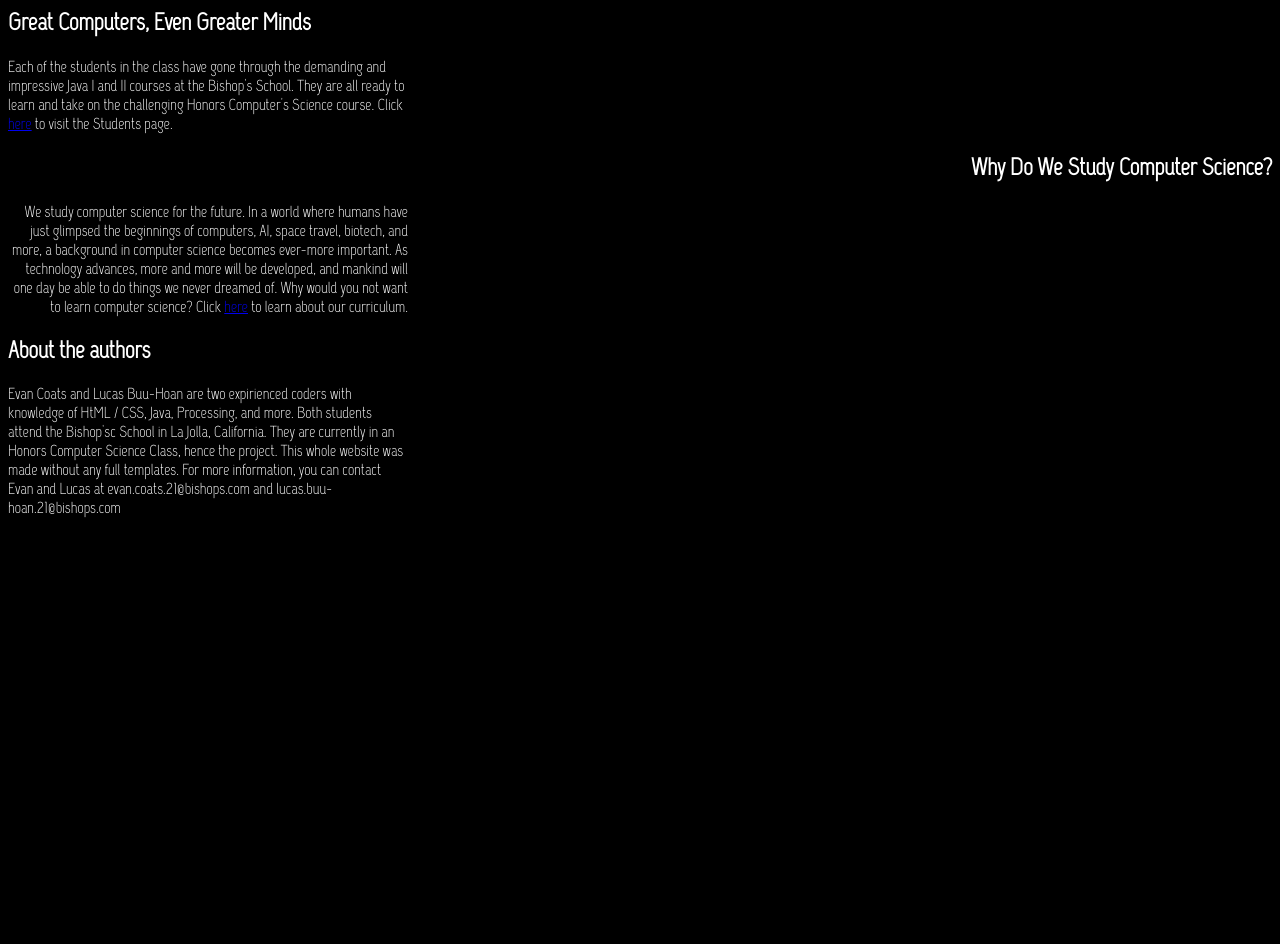
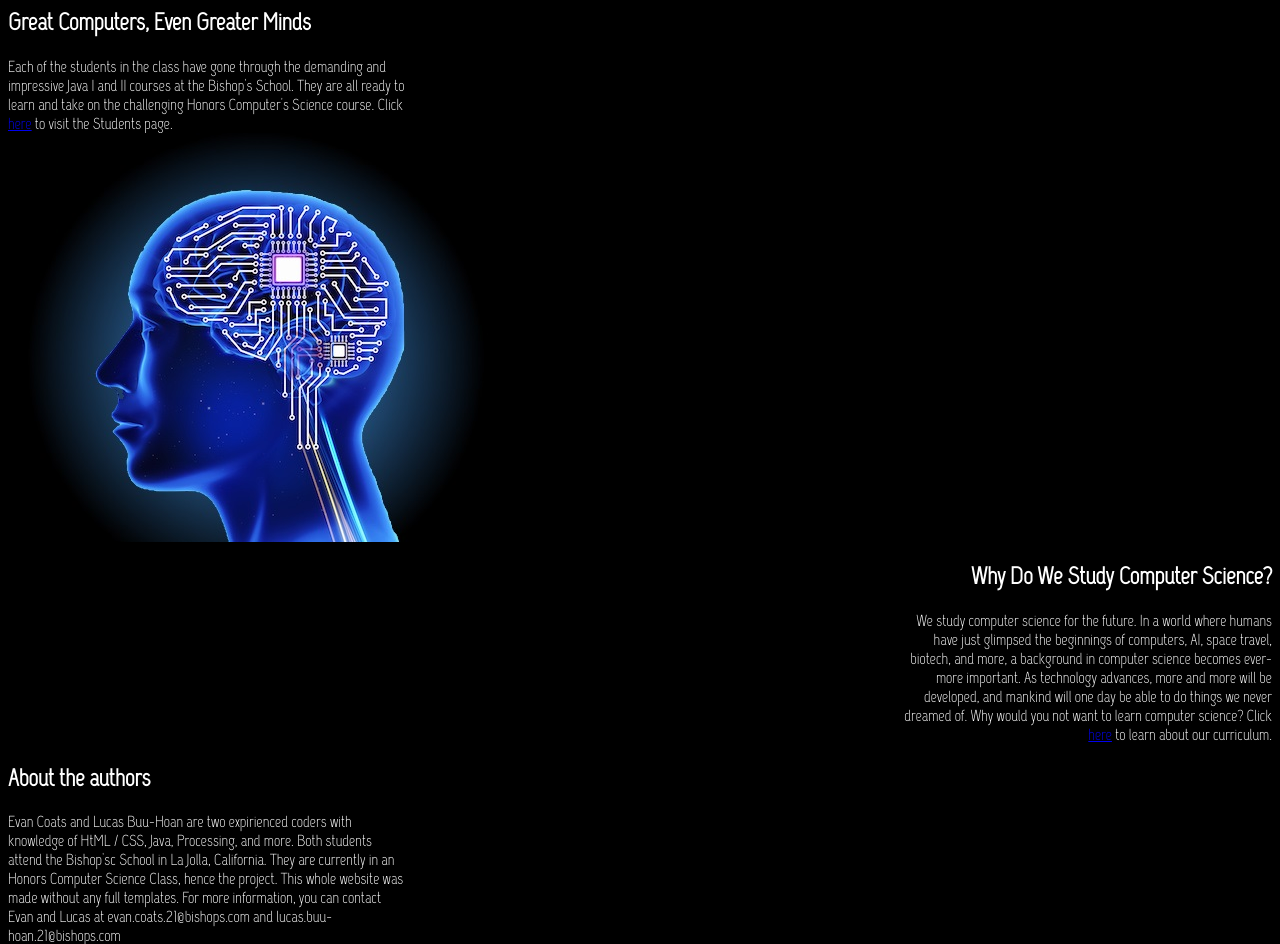
Before and after one commit to hapev/Evan-LucasCompSciWebsite, a plain HTML site: page Index.html in a window 1280 px wide. Shown: the part 840-1784 px from the top of the page. Before the commit the page ends 1373 px from the top, so only its background shows below. Drawn offline with Linux system fonts and the light colour scheme.

Commit message:
did sbhit

```diff
--- a/Index.html
+++ b/Index.html
@@ -45,6 +45,7 @@
 
         <p class = leftP>
         Each of the students in the class have gone through the demanding and impressive Java I and II courses at the Bishop's School. They are all ready to learn and take on the challenging Honors Computer's Science course. Click <a href = "Pages/Class/Students.html">here</a> to visit the Students page.
+            <img src = "IndexPhotos/computerMind.jpg">
         </p>
 
 
--- a/allFiles.css
+++ b/allFiles.css
@@ -94,7 +94,8 @@ max-width: 400px;
 .rightP {
 
 text-align:right;
-max-width: 400px;
+
+padding-left: 70%;
 
 
 }
```
Also changed, not shown: IndexPhotos/computerMind.jpg (added).
